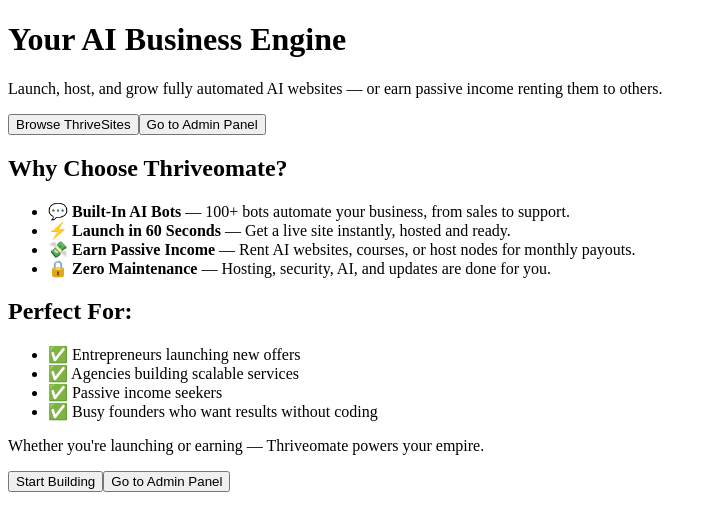
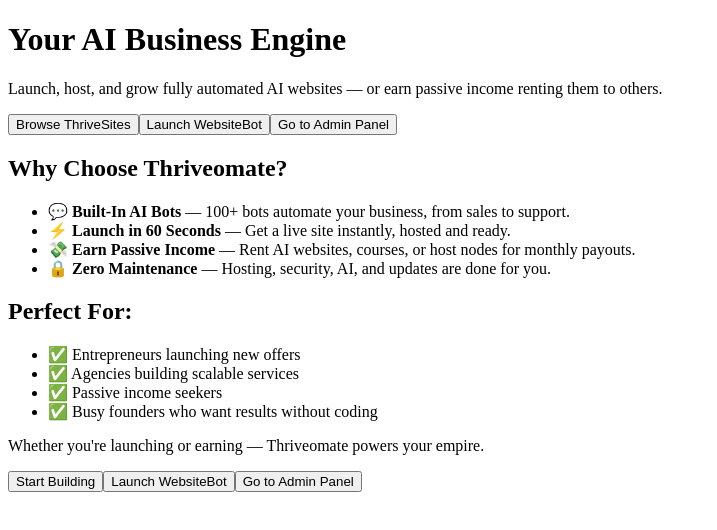
Before and after one commit to GlobalBlockInc/AIOS-frontend, a Next.js app: page / in a window 1280 px wide. Shown: the top 530 px of the page, without its empty margins (0-717 px from the left). Built offline with nearby package versions, Linux system fonts and the light colour scheme.

Commit message:
Update page.jsx

```diff
--- a/app/page.jsx
+++ b/app/page.jsx
@@ -10,13 +10,18 @@
         Launch, host, and grow fully automated AI websites — or earn passive income renting them to others.
       </p>
 
-      <div className="flex justify-center gap-4 mb-10">
+      <div className="flex justify-center flex-wrap gap-4 mb-10">
         <Link href="/thrive-sites">
           <button className="bg-blue-600 text-white px-5 py-2 rounded hover:bg-blue-700">
             Browse ThriveSites
           </button>
         </Link>
-        <Link href="/admin/login">
+        <Link href="/websitebot">
+          <button className="bg-green-600 text-white px-5 py-2 rounded hover:bg-green-700">
+            Launch WebsiteBot
+          </button>
+        </Link>
+        <Link href="/admin-login">
           <button className="bg-black text-white px-5 py-2 rounded hover:bg-gray-800">
             Go to Admin Panel
           </button>
@@ -47,13 +52,18 @@
         Whether you're launching or earning — Thriveomate powers your empire.
       </p>
 
-      <div className="mt-6">
+      <div className="mt-6 flex justify-center gap-4 flex-wrap">
         <Link href="/thrive-sites">
-          <button className="bg-blue-600 text-white px-6 py-3 rounded hover:bg-blue-700 mr-4">
+          <button className="bg-blue-600 text-white px-6 py-3 rounded hover:bg-blue-700">
             Start Building
           </button>
         </Link>
-        <Link href="/admin/login">
+        <Link href="/websitebot">
+          <button className="bg-green-600 text-white px-6 py-3 rounded hover:bg-green-700">
+            Launch WebsiteBot
+          </button>
+        </Link>
+        <Link href="/admin-login">
           <button className="bg-black text-white px-6 py-3 rounded hover:bg-gray-800">
             Go to Admin Panel
           </button>
```
